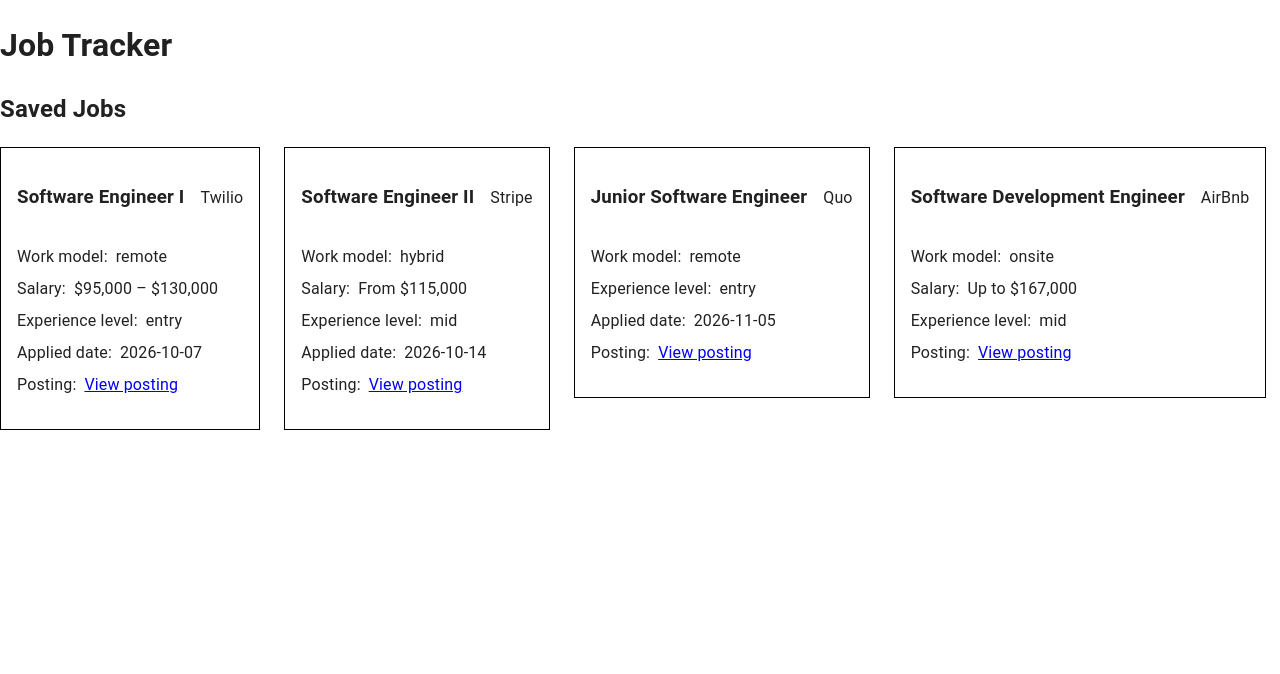
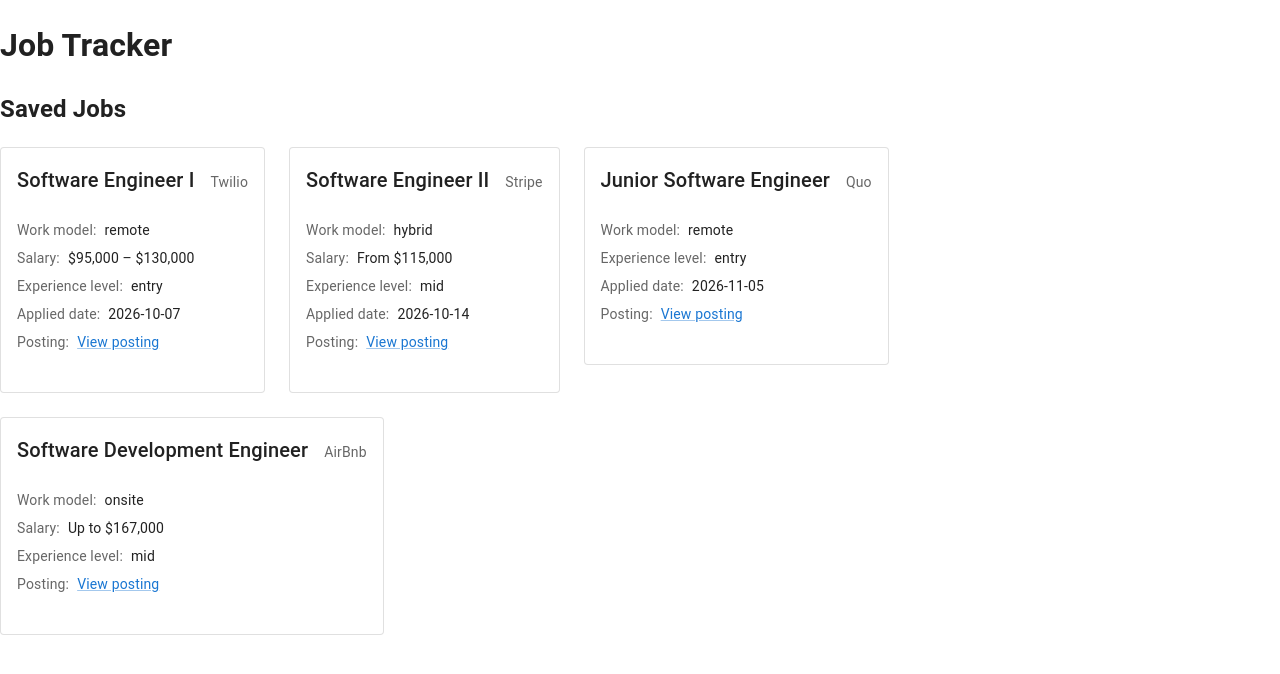
Before and after one commit to colby-noah/job-tracker, a React (Vite) app in the folder web/: page / in a window 1280 px wide. Shown: the top 674 px of the page. Built offline with nearby package versions, Linux system fonts and the light colour scheme.

Commit message:
refactor: use MUI components in JobCard

```diff
--- a/web/src/JobCard.tsx
+++ b/web/src/JobCard.tsx
@@ -1,3 +1,4 @@
+import { Card, CardContent, Link, Stack, Typography } from '@mui/material';
 import type { ReactNode } from 'react';
 
 import { formatSalary } from './format';
@@ -14,10 +15,14 @@ interface DetailRowProps {
 
 function DetailRow({ label, children }: DetailRowProps) {
   return (
-    <div style={{ display: 'flex', flexWrap: 'wrap', gap: '8px' }}>
-      <dt>{label}:</dt>
-      <dd style={{ margin: 0 }}>{children}</dd>
-    </div>
+    <Stack direction="row" spacing={1} useFlexGap>
+      <Typography component="dt" variant="body2" color="textSecondary">
+        {label}:
+      </Typography>
+      <Typography component="dd" variant="body2">
+        {children}
+      </Typography>
+    </Stack>
   );
 }
 
@@ -25,36 +30,30 @@ export function JobCard({ job }: JobCardProps) {
   const salary = formatSalary(job.salaryMin, job.salaryMax);
 
   return (
-    <article
-      style={{
-        display: 'flex',
-        flexDirection: 'column',
-        border: 'solid 1px black',
-        padding: '16px',
-      }}
+    <Card component="article" variant="outlined">
+      <CardContent>
+        <Stack spacing={1} useFlexGap>
+          <Stack
+            component="header"
+            direction="row"
+            spacing={2}
+            sx={{ alignItems: 'baseline' }}
+            useFlexGap
           >
-      <header
-        style={{
-          display: 'flex',
-          flexDirection: 'row',
-          alignItems: 'baseline',
-          gap: '16px',
-        }}
-      >
-        <h3>{job.title}</h3>
-        <p>{job.companyName}</p>
-      </header>
-      <dl
-        style={{
-          display: 'flex',
-          flexDirection: 'column',
-          gap: '8px',
-        }}
-      >
+            <Typography variant="h6" component="h3">
+              {job.title}
+            </Typography>
+            <Typography variant="body2" color="textSecondary">
+              {job.companyName}
+            </Typography>
+          </Stack>
+          <Stack component="dl" spacing={1} useFlexGap>
             <DetailRow label="Work model">{job.workModel}</DetailRow>
             {salary !== '' && <DetailRow label="Salary">{salary}</DetailRow>}
             {job.experienceLevel != null && (
-          <DetailRow label="Experience level">{job.experienceLevel}</DetailRow>
+              <DetailRow label="Experience level">
+                {job.experienceLevel}
+              </DetailRow>
             )}
             {job.location != null && (
               <DetailRow label="Location">{job.location}</DetailRow>
@@ -64,12 +63,14 @@ export function JobCard({ job }: JobCardProps) {
             )}
             {job.postingUrl != null && (
               <DetailRow label="Posting">
-            <a target="_blank" rel="noreferrer" href={job.postingUrl}>
+                <Link target="_blank" rel="noreferrer" href={job.postingUrl}>
                   View posting
-            </a>
+                </Link>
               </DetailRow>
             )}
-      </dl>
-    </article>
+          </Stack>
+        </Stack>
+      </CardContent>
+    </Card>
   );
 }
--- a/web/src/main.tsx
+++ b/web/src/main.tsx
@@ -1,8 +1,8 @@
+import { CssBaseline } from '@mui/material';
 import { StrictMode } from 'react';
 import { createRoot } from 'react-dom/client';
 
 import { App } from './App';
-import { CssBaseline } from '@mui/material';
 
 createRoot(document.getElementById('root')!).render(
   <StrictMode>
```
Lines whose indentation alone changed are shown as unchanged.
